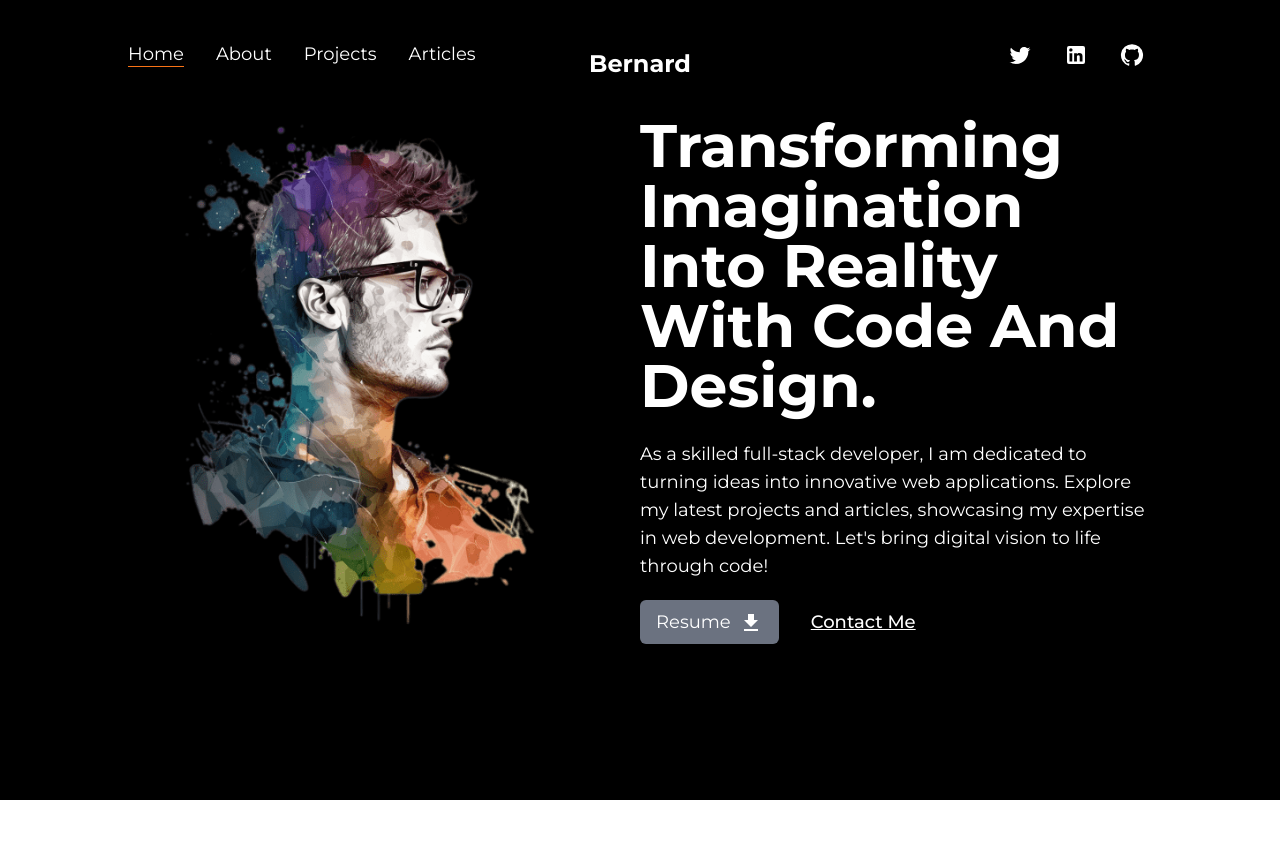
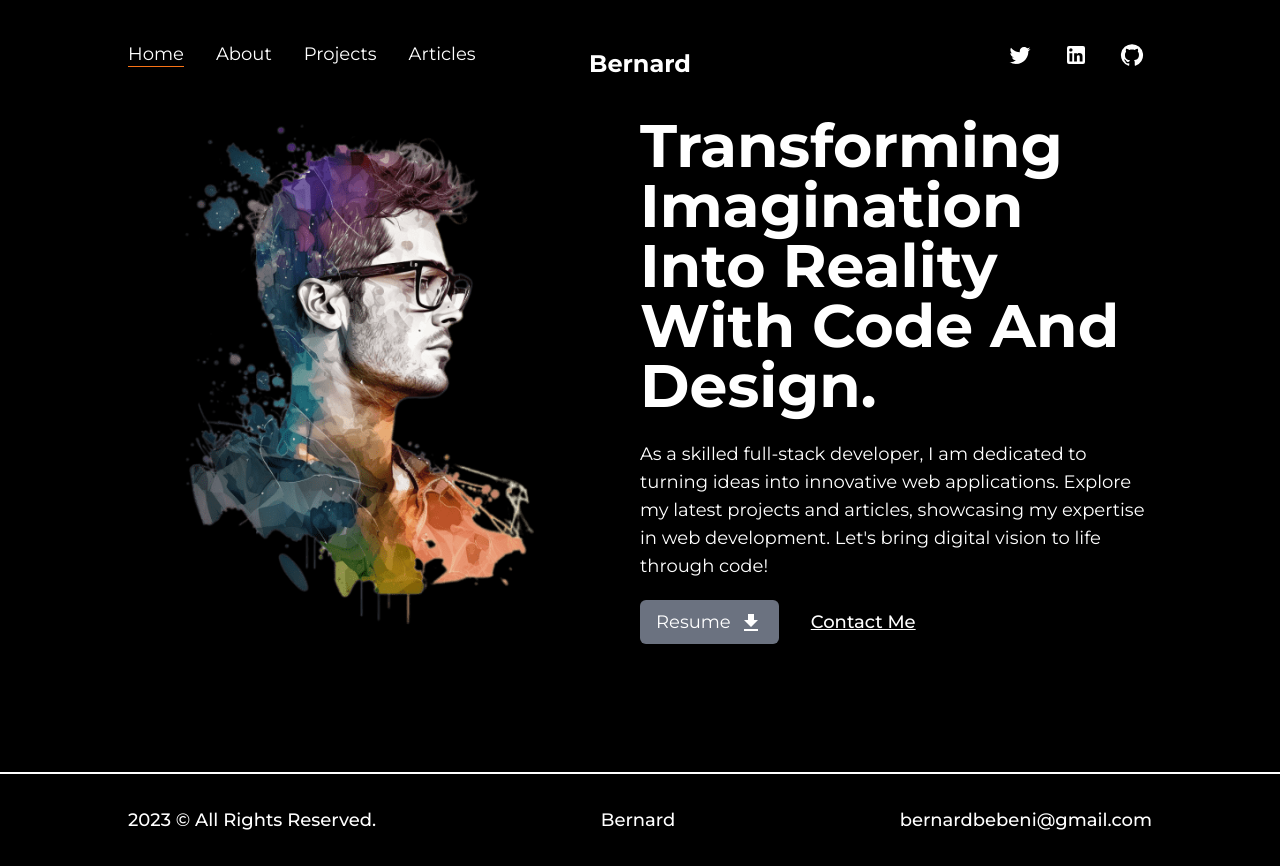
Before and after one commit to Bernard065/bernardbeben, a Next.js app: page / in a window 1280 px wide. Before the commit the page ends 800 px from the top, so only its background shows below. Built offline with nearby package versions, Linux system fonts and the light colour scheme.

Commit message:
creating the footer

```diff
--- /dev/null
+++ b/src/components/Footer.js
@@ -0,0 +1,17 @@
+import React from 'react'
+import Layout from './Layout'
+import Link from 'next/link'
+
+const Footer = () => {
+  return (
+    <footer className='w-full border-t-2 border-solid border-white font-medium text-lg text-white'>
+        <Layout className='py-8 flex items-center justify-between'>
+            <span>{new Date().getFullYear()} &copy; All Rights Reserved.</span>
+            <Link href='/' className='text-white hover:text-gray-400'>Bernard</Link>
+            <Link href='mailto:bernardbebeni@gmail.com' target={'-blank'} className='text-white hover:text-gray-400'>bernardbebeni@gmail.com</Link>
+        </Layout>
+    </footer>
+  )
+}
+
+export default Footer
--- a/src/pages/_app.js
+++ b/src/pages/_app.js
@@ -1,6 +1,7 @@
 import Navbar from '@/components/Navbar'
 import '@/styles/globals.css'
 import { Montserrat } from 'next/font/google'
+import Footer from '@/components/Footer'
 
 const montserrat = Montserrat({
   subsets: ['latin'],
@@ -12,6 +13,7 @@ const App = ({ Component, pageProps }) => {
     <main className={`${montserrat.variable} font-sans bg-black w-full min-h-screen`}>
       <Navbar />
       <Component {...pageProps} />
+      <Footer />
     </main>
   )
 }
--- a/src/pages/index.js
+++ b/src/pages/index.js
@@ -37,7 +37,7 @@ export default function Home() {
                   <span className='mr-2'>Resume</span>
                   <FileDownloadIcon className='h-5 w-5' />
                 </Link>
-                <Link href='bernardbebeni@gmail.com' target={'-blank'} className='ml-4 text-lg font-medium capitalize text-white underline hover:text-orange-500'>Contact Me</Link>
+                <Link href='mailto:bernardbebeni@gmail.com' target={'-blank'} className='ml-4 text-lg font-medium capitalize text-white underline hover:text-orange-500'>Contact Me</Link>
             </div>
             </div>
           </div>
```
